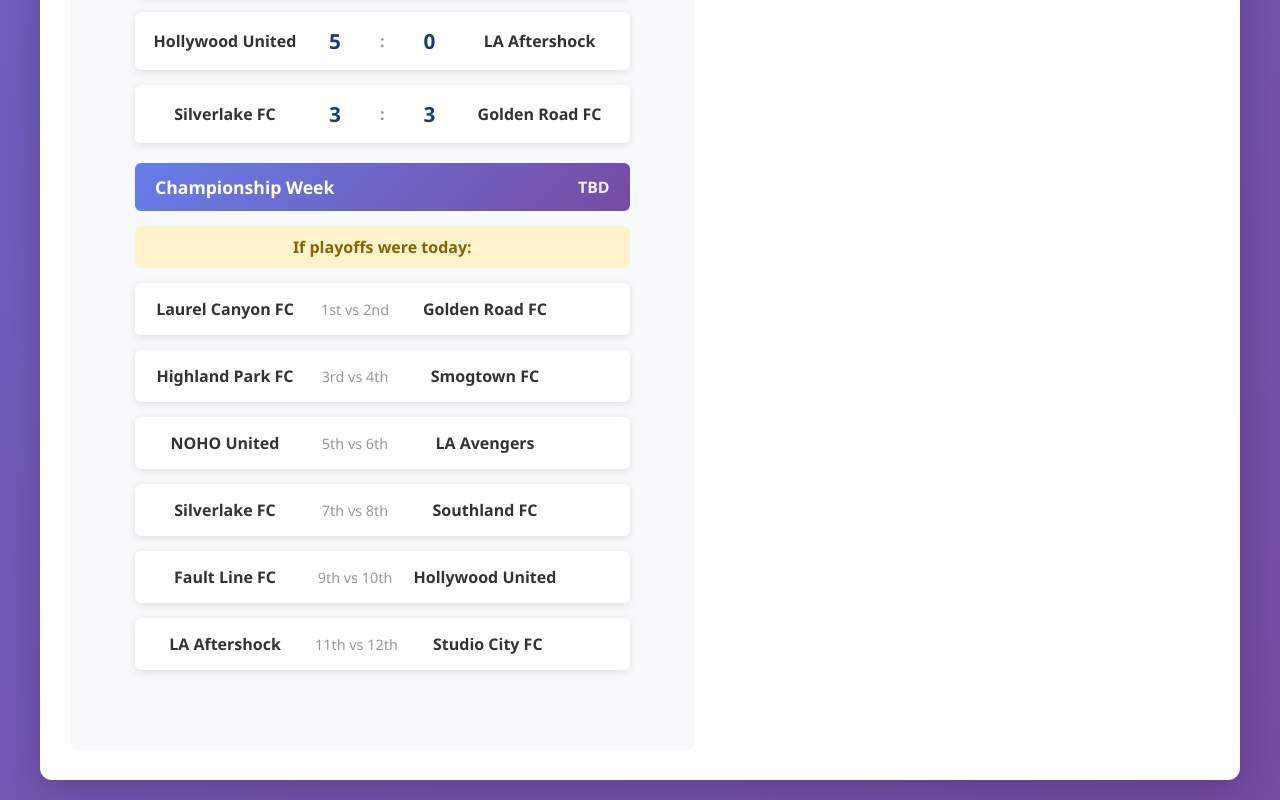
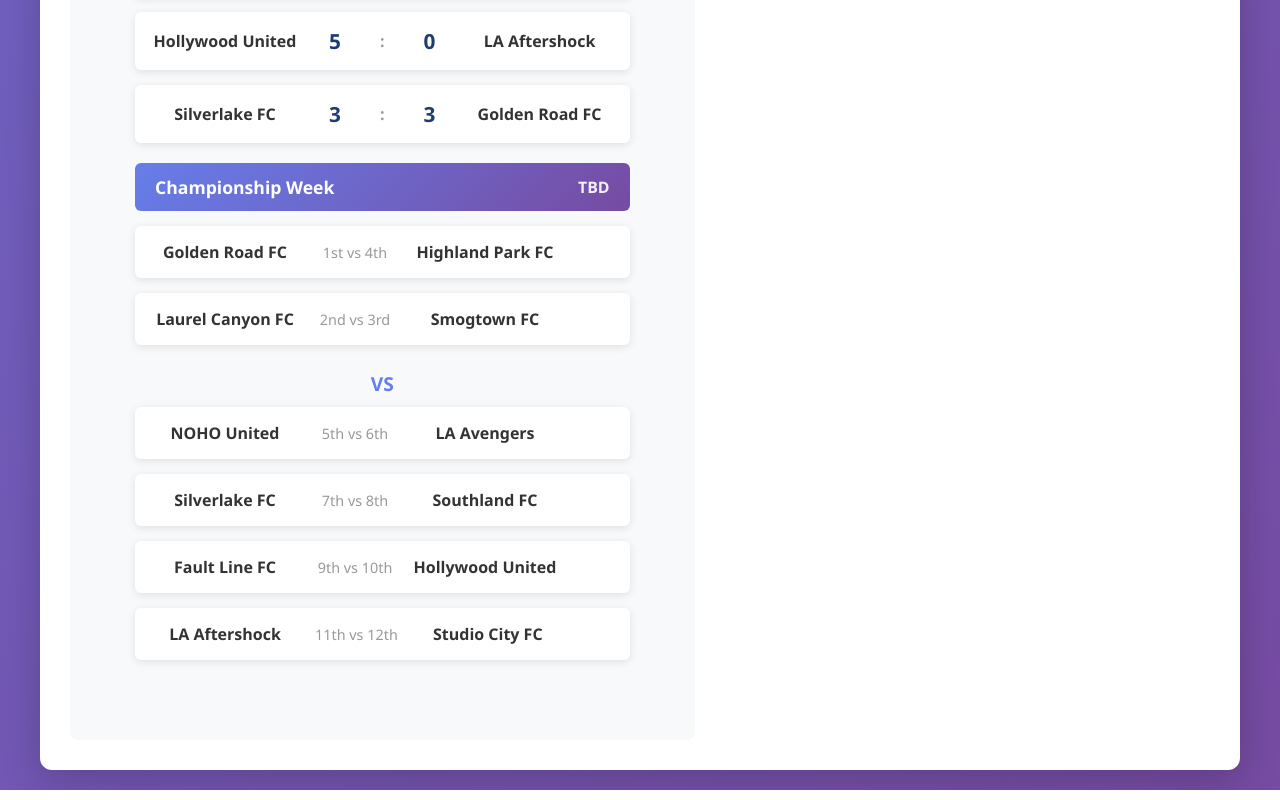
Before and after one commit to ignator7886/soccer-table, a plain HTML site: page index.html in a window 1280 px wide. Shown: the part 3225-4025 px from the top of the page. Drawn offline with Linux system fonts and the light colour scheme.

Commit message:
Update playoff format: 1st vs 4th, 2nd vs 3rd with championship bracket
- Remove "If playoffs were today" message
- Change semifinal matchups to 1st vs 4th and 2nd vs 3rd
- Add VS separator between semifinals to show championship bracket structure

🤖 Generated with [Claude Code](https://claude.com/claude-code)

Co-Authored-By: Claude <noreply@anthropic.com>

```diff
--- a/index.html
+++ b/index.html
@@ -417,9 +417,6 @@
                         <span>Championship Week</span>
                         <span class="week-date">TBD</span>
                     </div>
-                    <div style="background: #fff3cd; padding: 10px; margin-bottom: 15px; border-radius: 6px; color: #856404; font-weight: 600;">
-                        If playoffs were today:
-                    </div>
                     <div class="championship-matches">
                         ${generateChampionshipMatchups(sortedTeams)}
                     </div>
@@ -431,15 +428,16 @@
         // Generate championship matchups
         function generateChampionshipMatchups(sortedTeams) {
             const matchups = [
-                { home: sortedTeams[1][0], away: sortedTeams[0][0], label: '1st vs 2nd' },
-                { home: sortedTeams[3][0], away: sortedTeams[2][0], label: '3rd vs 4th' },
+                { home: sortedTeams[0][0], away: sortedTeams[3][0], label: '1st vs 4th' },
+                { home: sortedTeams[1][0], away: sortedTeams[2][0], label: '2nd vs 3rd' },
                 { home: sortedTeams[5][0], away: sortedTeams[4][0], label: '5th vs 6th' },
                 { home: sortedTeams[7][0], away: sortedTeams[6][0], label: '7th vs 8th' },
                 { home: sortedTeams[9][0], away: sortedTeams[8][0], label: '9th vs 10th' },
                 { home: sortedTeams[11][0], away: sortedTeams[10][0], label: '11th vs 12th' }
             ];
 
-            return matchups.map(m => `
+            return matchups.map((m, index) => {
+                const matchHTML = `
                     <div class="match">
                         <div class="match-info">
                             <span class="team-name">${m.home}</span>
@@ -447,7 +445,19 @@
                             <span class="team-name">${m.away}</span>
                         </div>
                     </div>
-            `).join('');
+                `;
+
+                // Add VS separator after 1st vs 4th and 2nd vs 3rd to show championship bracket
+                if (index === 1) {
+                    return matchHTML + `
+                        <div style="text-align: center; padding: 10px; font-weight: bold; color: #667eea; font-size: 1.2em;">
+                            VS
+                        </div>
+                    `;
+                }
+
+                return matchHTML;
+            }).join('');
         }
 
         // Calculate standings
```
Lines whose indentation alone changed are shown as unchanged.
